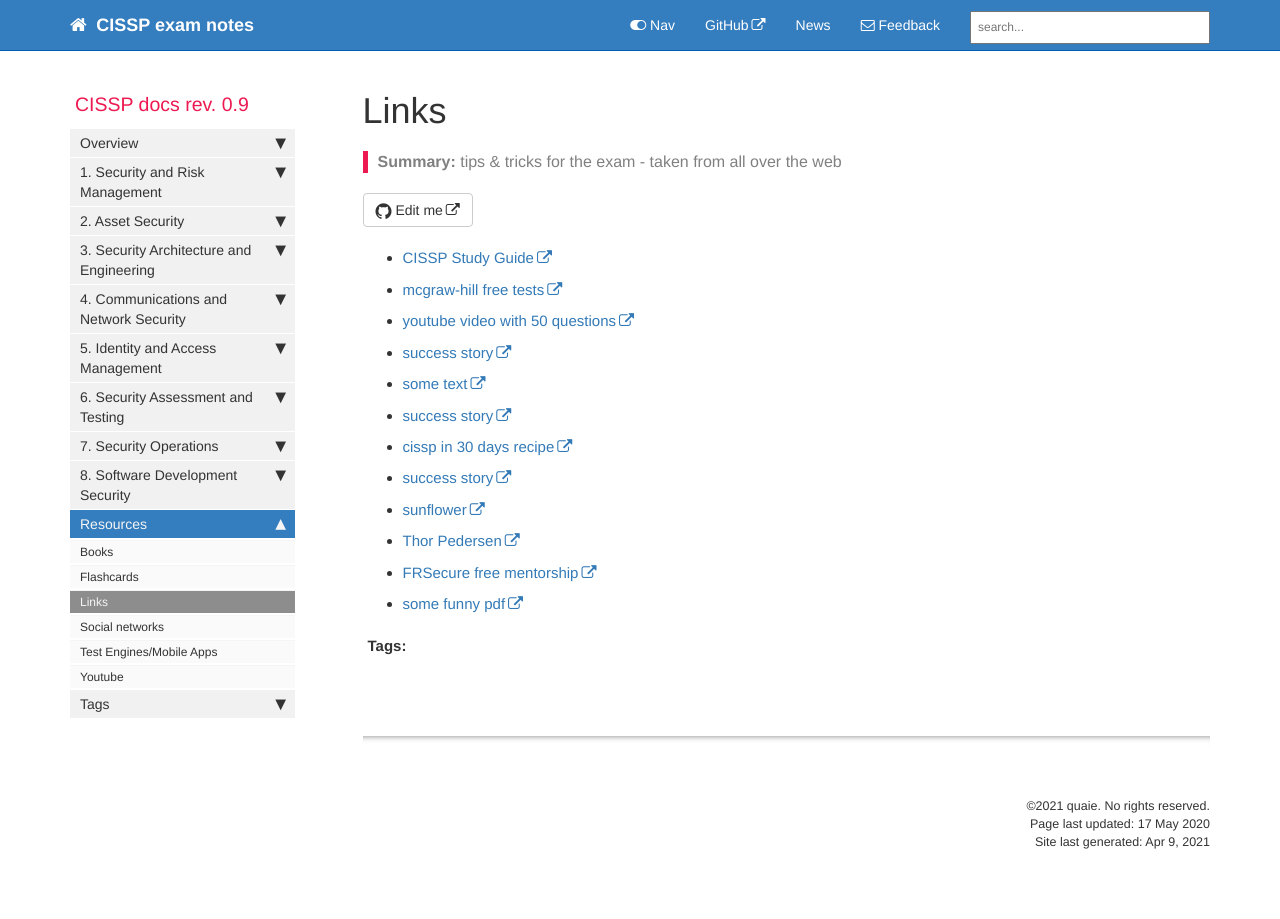
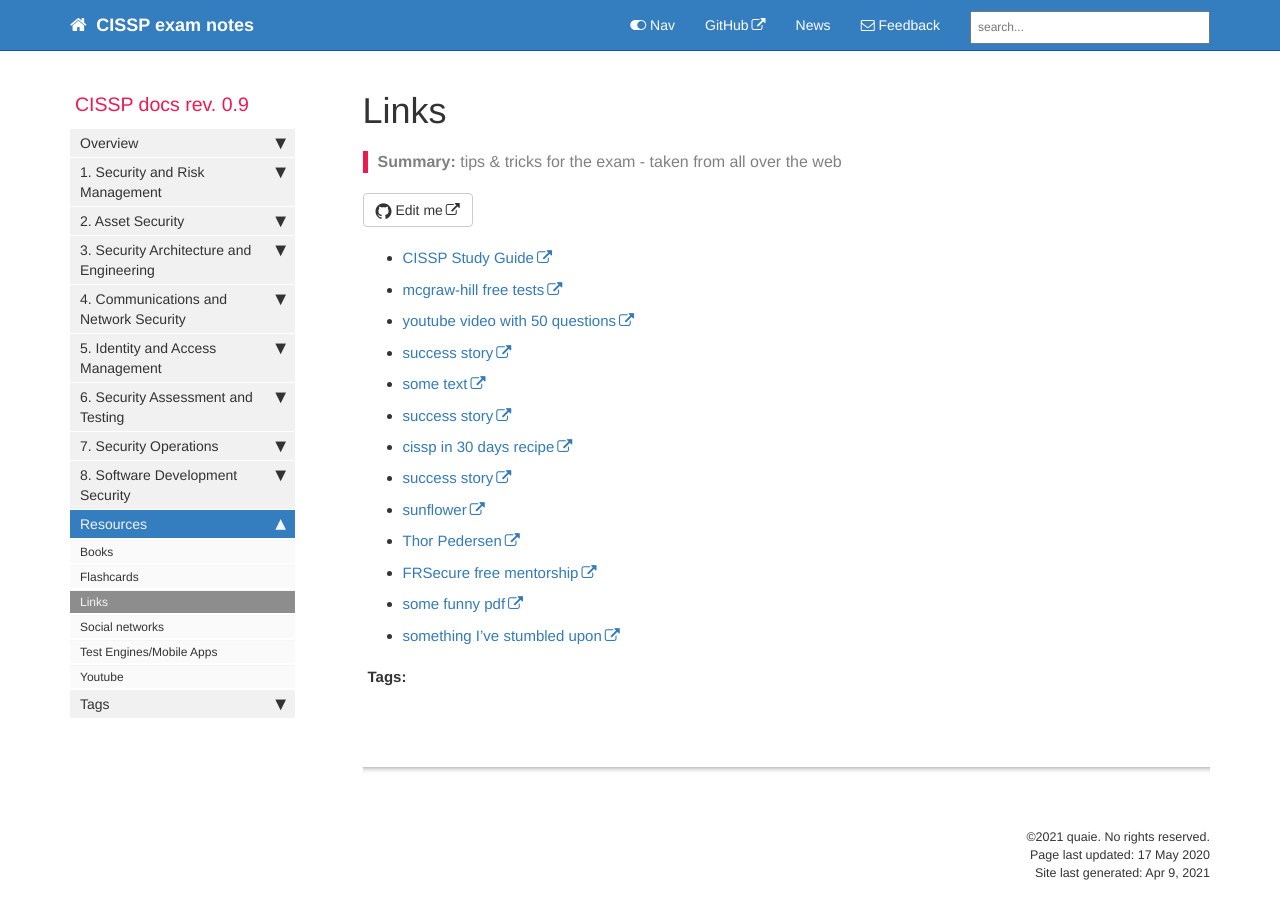
Before and after one commit to quaie/cissp, a Jekyll site: the page built from pages/mydoc/resources_links.md, in a window 1280 px wide and 933 px high. Shown: the top 919 px of the window. Built offline with Jekyll 4.4.1, drawn with Linux system fonts in a browser that asks for light colours; comment, search, counter and statistics services are not loaded.

Commit message:
Update resources_links.md

```diff
--- a/pages/mydoc/resources_links.md
+++ b/pages/mydoc/resources_links.md
@@ -27,6 +27,7 @@ p&utm_name=iossmf){:target="_blank"}
 - [Thor Pedersen](https://thorteaches.com/){:target="_blank"}
 - [FRSecure free mentorship](https://frsecure.com/cissp-mentor-program/){:target="_blank"}
 - [some funny pdf](https://zineausa.com/blog/wp-content/uploads/2019/09/CISSP-STUDY.pdf){:target="_blank"}
+- [something I've stumbled upon](https://cromwell-intl.com/cybersecurity/isc2-cissp/){:target="_blank"}
 
 
 {% include links.html %}
```
